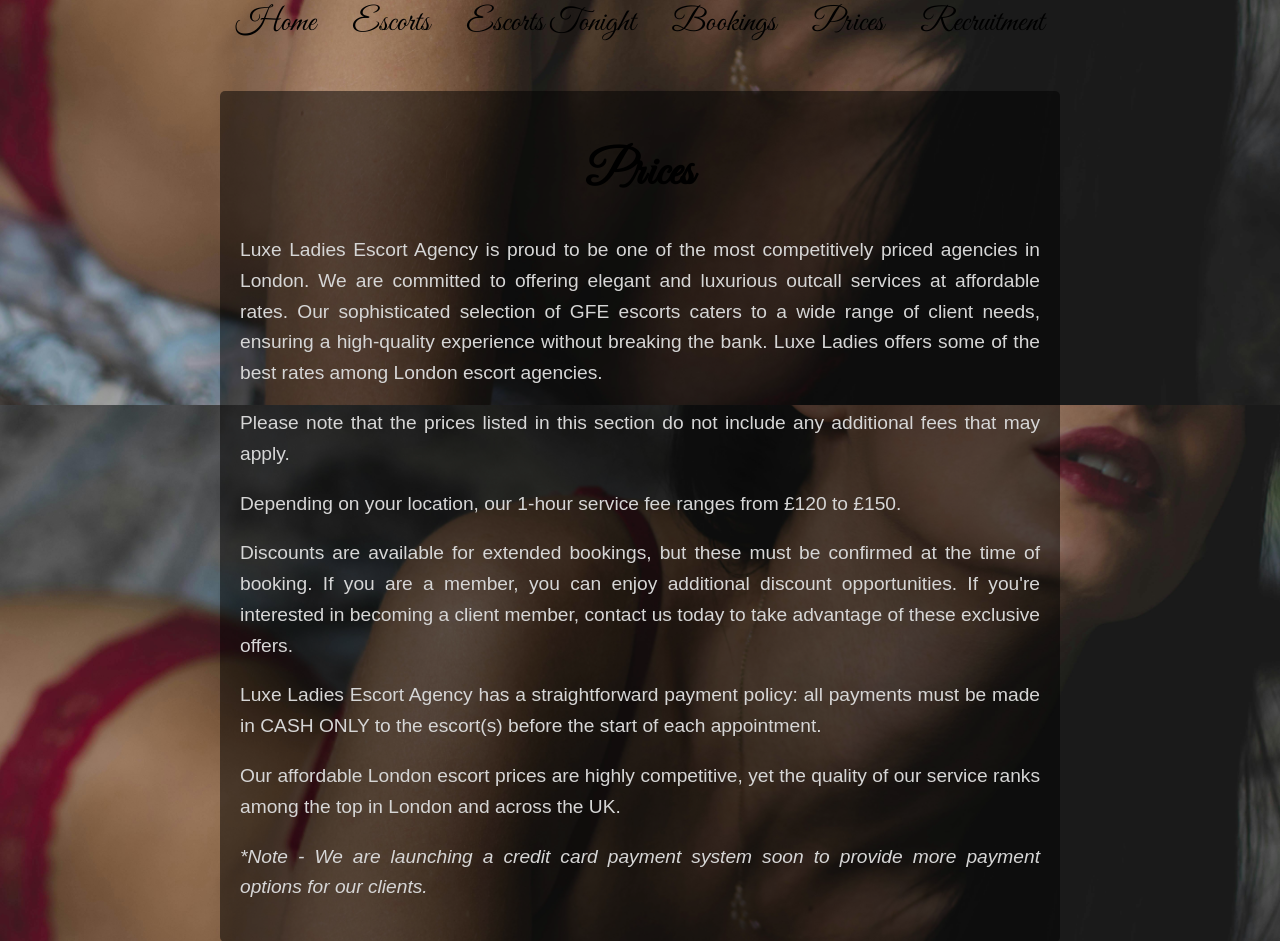
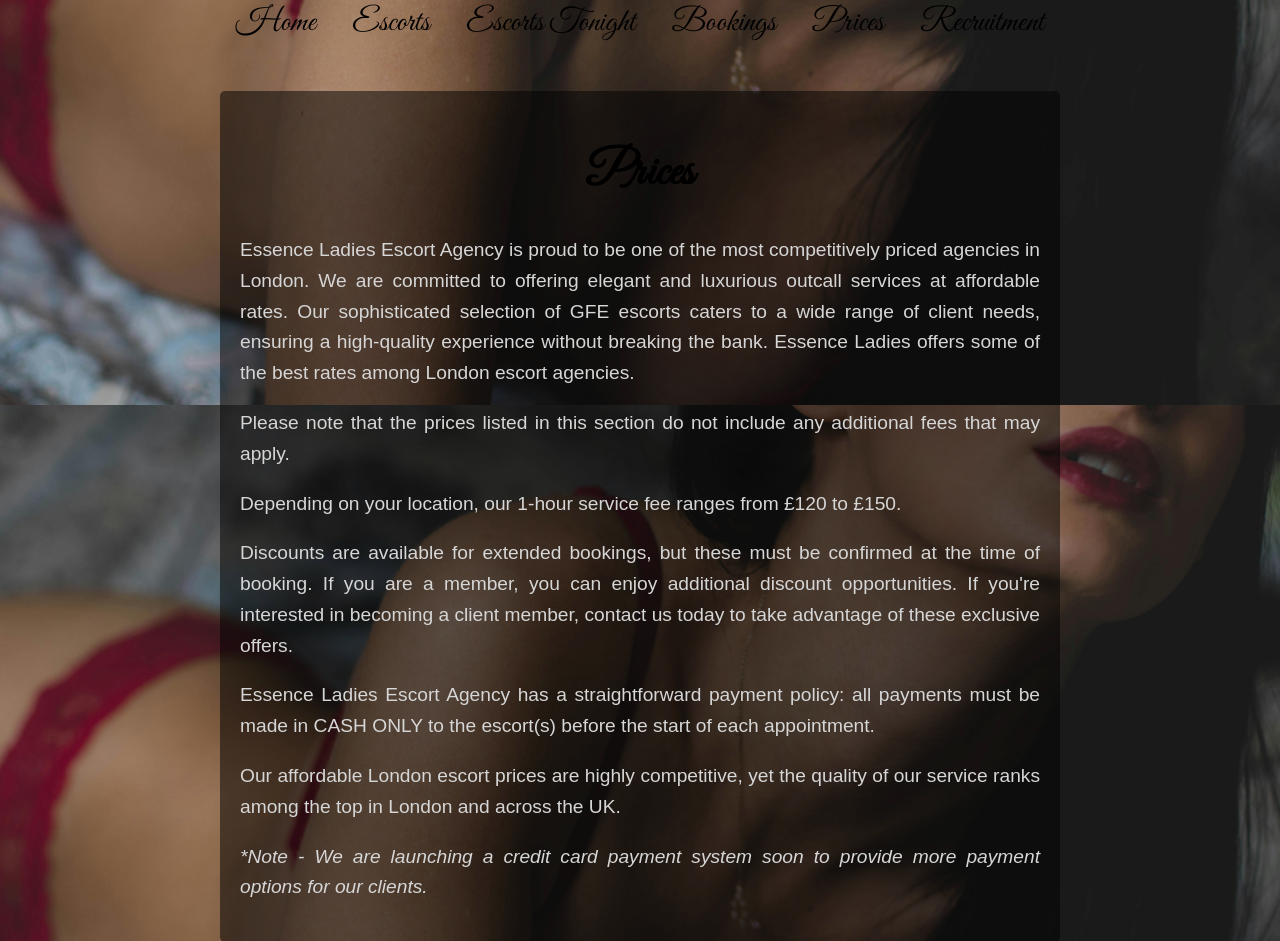
Before and after one commit to ikechiamaka/EssenceLadies_WebApp, a Flask app: page /prices in a window 1280 px wide. Shown: the part 430-1371 px from the top of the page. Run offline with Flask 3, Linux system fonts and the light colour scheme.

Commit message:
prices.html

```diff
--- a/app/templates/prices.html
+++ b/app/templates/prices.html
@@ -4,10 +4,10 @@
 <div class="text-content">
     <h1>Prices</h1>
     <p>
-        Luxe Ladies Escort Agency is proud to be one of the most competitively priced agencies in London. We are
+        Essence Ladies Escort Agency is proud to be one of the most competitively priced agencies in London. We are
         committed to offering elegant and luxurious outcall services at affordable rates. Our sophisticated selection of
         GFE escorts caters to a wide range of client needs, ensuring a high-quality experience without breaking the
-        bank. Luxe Ladies offers some of the best rates among London escort agencies.
+        bank. Essence Ladies offers some of the best rates among London escort agencies.
     </p>
     <p>
         Please note that the prices listed in this section do not include any additional fees that may apply.
@@ -21,7 +21,7 @@
         contact us today to take advantage of these exclusive offers.
     </p>
     <p>
-        Luxe Ladies Escort Agency has a straightforward payment policy: all payments must be made in CASH ONLY to the
+        Essence Ladies Escort Agency has a straightforward payment policy: all payments must be made in CASH ONLY to the
         escort(s) before the start of each appointment.
     </p>
     <p>
```
